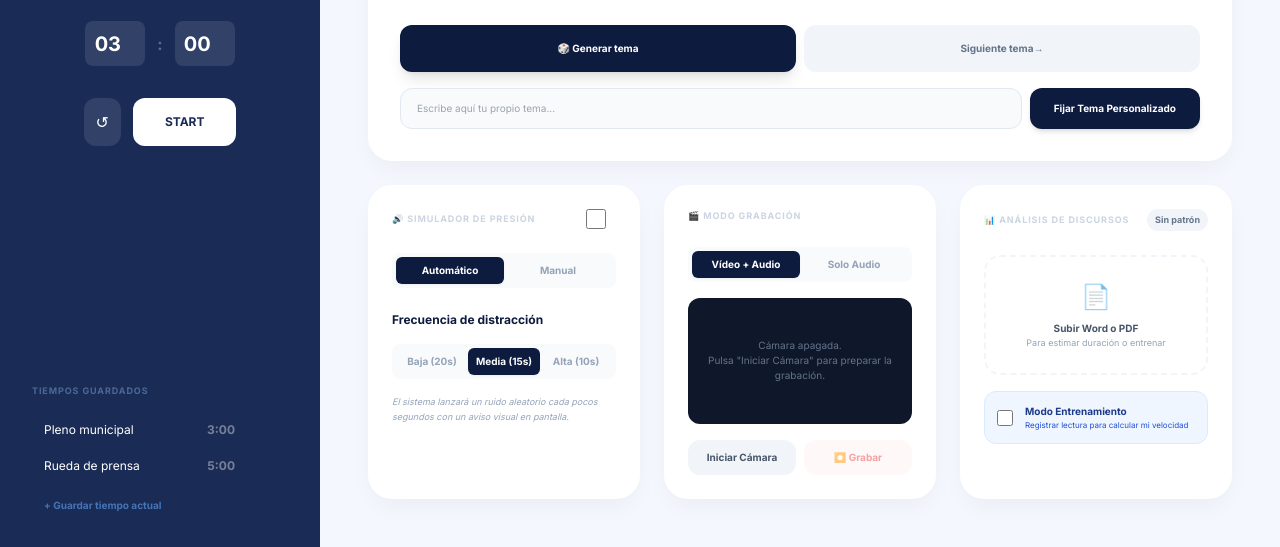
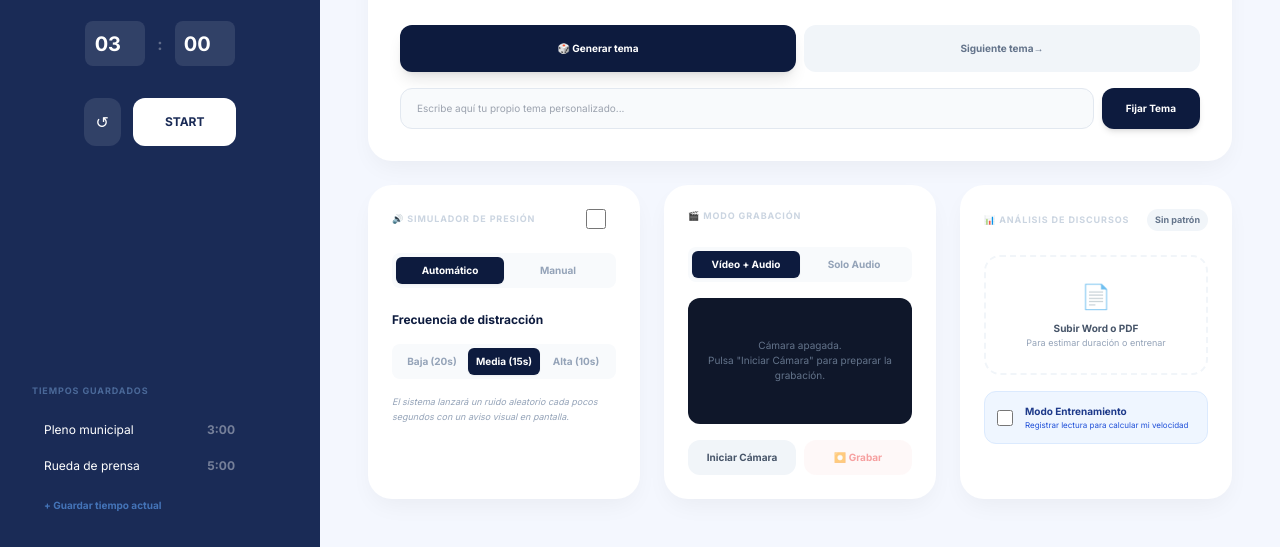
Before and after one commit to Nacheras/Cronometro-Inteligente, a plain HTML site: page index.html in a window 1280 px wide. Shown: the part 366-913 px from the top of the page. Drawn offline with nearby package versions, Linux system fonts and the light colour scheme; a script that the page names is missing.

Commit message:
Add files via upload

```diff
--- a/index.html
+++ b/index.html
@@ -143,12 +143,12 @@
 
                 <div class="flex gap-2 w-full">
                     <input type="text" id="inputPersonalizado"
-                        placeholder="Escribe aquí tu propio tema..."
+                        placeholder="Escribe aquí tu propio tema personalizado..."
                         class="flex-1 bg-slate-50 border border-slate-200 rounded-xl px-4 py-3 text-[10px] focus:outline-none focus:border-[#0d1b3e] transition-colors">
 
                     <button onclick="usarTemaPersonalizado()"
                             class="shrink-0 bg-[#0d1b3e] text-white px-6 py-3 rounded-xl text-[10px] font-bold hover:bg-blue-900 shadow-md transition-all">
-                        Fijar Tema Personalizado
+                        Fijar Tema
                     </button>
                 </div>
             </div>
```
